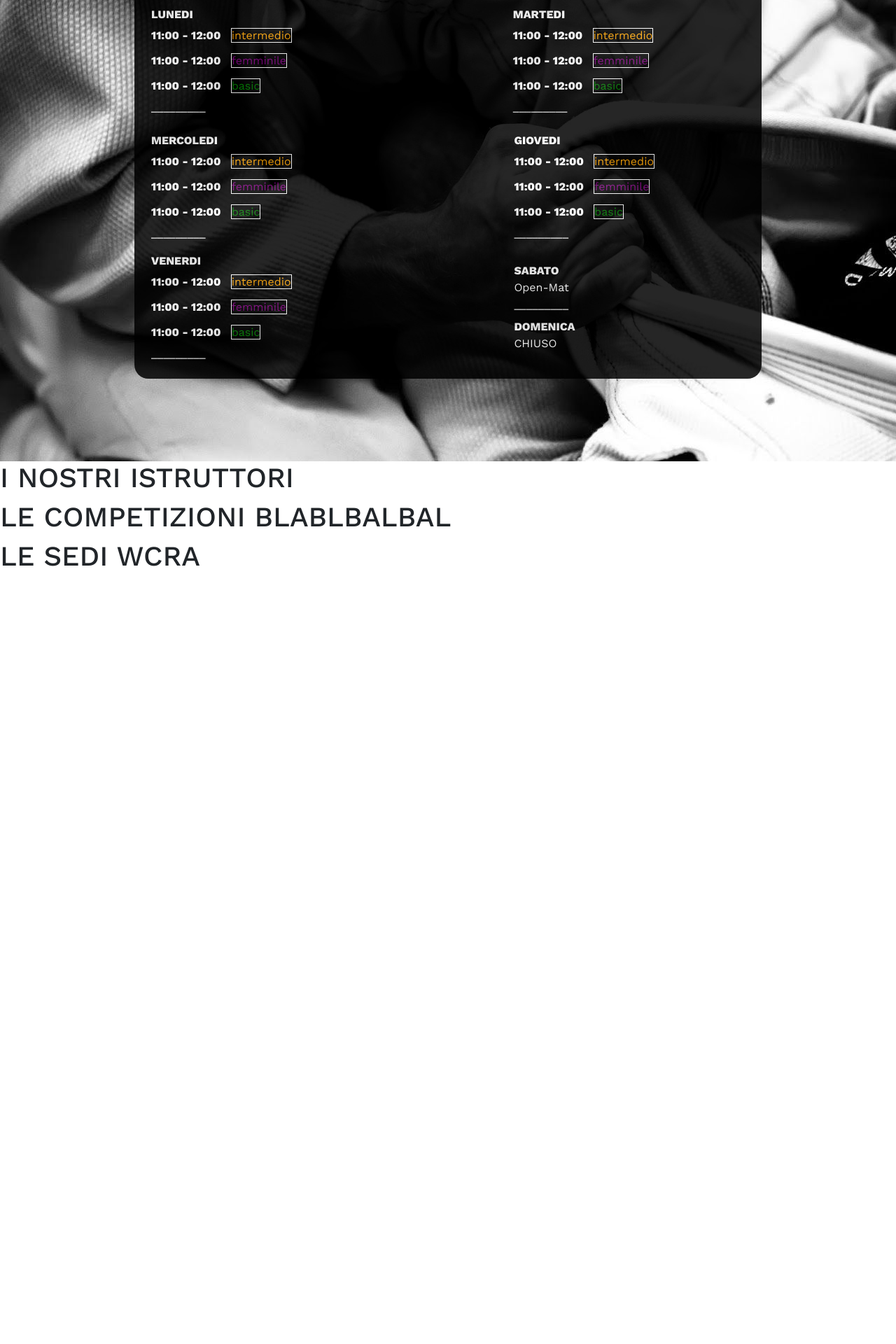
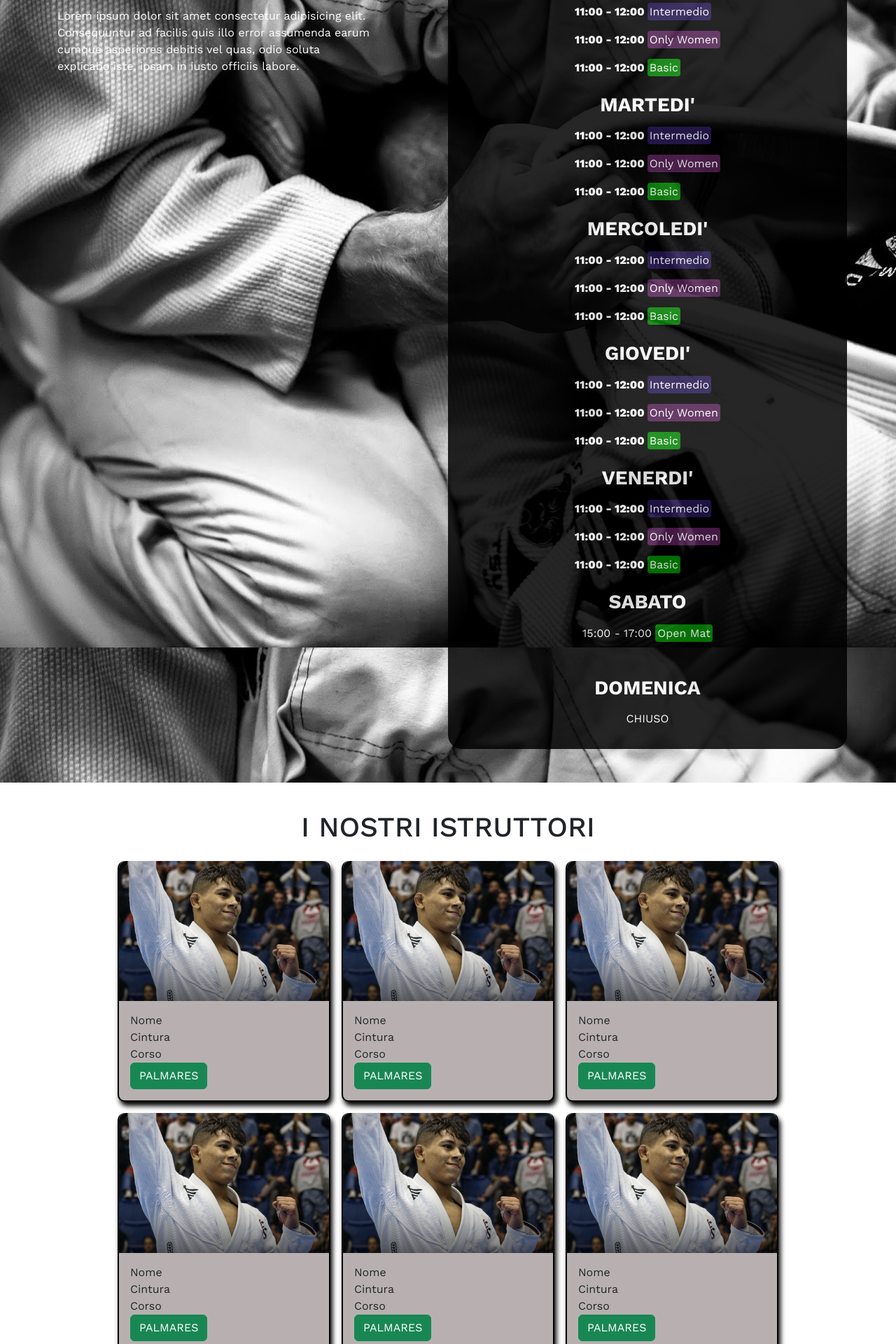
Before and after one commit to MattiaAngelini/wcra, a Vue app: page / in a window 1280 px wide. Shown: the part 1720-3640 px from the top of the page at 70% size. Before the commit the page ends 2547 px from the top, so only its background shows below. Built offline with nearby package versions, Linux system fonts and the light colour scheme.

Commit message:
feat: add cards istruttori & fixed schedule

```diff
--- a/src/pages/AppIstruttori.vue
+++ b/src/pages/AppIstruttori.vue
@@ -7,13 +7,106 @@ export default {
 
 <template>
 
-    <h1>I NOSTRI ISTRUTTORI</h1>
+    <h1 class="text-center mt-4 p-3">I NOSTRI ISTRUTTORI</h1>
+    <section class="istruttori container d-flex justify-content-center flex-wrap gap-3">
 
+
+      <div class="ms-card">
+        <img src="../assets/images/mica.jpg" alt="">
+        <div class="p-3">
+          <div>Nome</div>
+          <div>Cintura</div>
+          <div>Corso</div>
+          <button class="btn btn-success"> PALMARES</button>
+        </div>
+
+      </div>
+      <div class="ms-card">
+        <img src="../assets/images/mica.jpg" alt="">
+        <div class="p-3">
+          <div>Nome</div>
+          <div>Cintura</div>
+          <div>Corso</div>
+          <button class="btn btn-success"> PALMARES</button>
+        </div>
+
+      </div>
+      <div class="ms-card">
+        <img src="../assets/images/mica.jpg" alt="">
+        <div class="p-3">
+          <div>Nome</div>
+          <div>Cintura</div>
+          <div>Corso</div>
+          <button class="btn btn-success"> PALMARES</button>
+        </div>
+
+      </div>
+      <div class="ms-card">
+        <img src="../assets/images/mica.jpg" alt="">
+        <div class="p-3">
+          <div>Nome</div>
+          <div>Cintura</div>
+          <div>Corso</div>
+          <button class="btn btn-success"> PALMARES</button>
+        </div>
+
+      </div>
+      <div class="ms-card">
+        <img src="../assets/images/mica.jpg" alt="">
+        <div class="p-3">
+          <div>Nome</div>
+          <div>Cintura</div>
+          <div>Corso</div>
+          <button class="btn btn-success"> PALMARES</button>
+        </div>
+
+      </div>
+      <div class="ms-card">
+        <img src="../assets/images/mica.jpg" alt="">
+        <div class="p-3">
+          <div>Nome</div>
+          <div>Cintura</div>
+          <div>Corso</div>
+          <button class="btn btn-success"> PALMARES</button>
+        </div>
+
+      </div>
+      <div class="ms-card">
+        <img src="../assets/images/mica.jpg" alt="">
+        <div class="p-3">
+          <div>Nome</div>
+          <div>Cintura</div>
+          <div>Corso</div>
+          <button class="btn btn-success"> PALMARES</button>
+        </div>
+
+      </div>
+    </section>
 
 </template>
 
 <style scoped lang="scss">
 
+.istruttori {
+  min-height: 100vh;
+
+    .ms-card{
+      border: 2px solid black;
+      border-top: none;
+      border-radius: 10px;
+      background-color: rgb(184, 176, 176);
+      box-shadow: 3px 6px 7px rgba(0, 0, 0, 1);
+
+
+      img {
+         max-width: 300px;
+         border-radius: 10px 10px 0 0px;
+      }
+
+    }
+
+}
+
 
 
 </style>
--- a/src/pages/AppSchedule.vue
+++ b/src/pages/AppSchedule.vue
@@ -5,80 +5,80 @@ export default {
 
 }
 </script>
-
 <template>
 
-<div class="wrap d-flex justify-content-center align-items-center flex-wrap">
+  <section class="wrap p-5 ">
+    <div class="container">
+      <div class="row">
 
-  <div class="container calendar p-3 m-3">
+        <!-- Descrizione corsi -->
+        <div class="col-lg-5 ">
+          <h1>I nostri corsi sono suddivisi </h1>
+          <p>Lorem ipsum dolor sit amet consectetur adipisicing elit. Consequuntur ad facilis quis illo error assumenda earum cumque asperiores debitis vel quas, odio soluta explicabo iste, ipsam in iusto officiis labore.</p>
+        </div>
 
-    <div class="d-lg-flex justify-content-evenly p-2">
-      <div class="day-week">LUNEDI
-        <div>11:00 - 12:00 <span class="intermedio">intermedio</span></div>
-        <div>11:00 - 12:00 <span class="femminile">femminile</span></div>
-        <div>11:00 - 12:00 <span class="basic">basic</span></div>
-        <div>_________</div>
-      </div>
+        <!--Sched orari-->
+        <div class="calendar p-5 d-flex justify-content-center offset-lg-1 col-lg-6 text-center">
+          <div>
+            <div class="day-week">
+              <b><h3>LUNEDI</h3></b>
+              <div>11:00 - 12:00 <span class="intermedio">Intermedio</span></div>
+              <div>11:00 - 12:00 <span class="femminile">Only Women</span></div>
+              <div>11:00 - 12:00 <span class="basic">Basic</span></div>
+            </div>
 
-      <div class="day-week p-2">MARTEDI
-        <div>11:00 - 12:00 <span class="intermedio">intermedio</span></div>
-        <div>11:00 - 12:00 <span class="femminile">femminile</span></div>
-        <div>11:00 - 12:00 <span class="basic">basic</span></div>
-        <div>_________</div>
-      </div>
-    </div>
+            <div class="day-week mt-3">
+              <b><h3>MARTEDI'</h3></b>
+              <div>11:00 - 12:00 <span class="intermedio">Intermedio</span></div>
+              <div>11:00 - 12:00 <span class="femminile">Only Women</span></div>
+              <div>11:00 - 12:00 <span class="basic">Basic</span></div>
+            </div>
 
-    <div class="d-lg-flex justify-content-evenly">
-      <div class="day-week p-2">MERCOLEDI
-        <div>11:00 - 12:00 <span class="intermedio">intermedio</span></div>
-        <div>11:00 - 12:00 <span class="femminile">femminile</span></div>
-        <div>11:00 - 12:00 <span class="basic">basic</span></div>
-        <div>_________</div>
-      </div>
-      <div class="day-week p-2">GIOVEDI
-        <div>11:00 - 12:00 <span class="intermedio">intermedio</span></div>
-        <div>11:00 - 12:00 <span class="femminile">femminile</span></div>
-        <div>11:00 - 12:00 <span class="basic">basic</span></div>
-        <div>_________</div>
-      </div>
-    </div>
+            <div class="day-week mt-3">
+              <b><h3>MERCOLEDI'</h3></b>
+              <div>11:00 - 12:00 <span class="intermedio">Intermedio</span></div>
+              <div>11:00 - 12:00 <span class="femminile">Only Women</span></div>
+              <div>11:00 - 12:00 <span class="basic">Basic</span></div>
+            </div>
 
-    <div class="d-lg-flex justify-content-evenly ">
-      <div class="day-week p-2">VENERDI
-        <div>11:00 - 12:00 <span class="intermedio">intermedio</span></div>
-        <div>11:00 - 12:00 <span class="femminile">femminile</span></div>
-        <div>11:00 - 12:00 <span class="basic">basic</span></div>
-        <div>_________</div>
+            <div class="day-week mt-3">
+              <b><h3>GIOVEDI'</h3></b>
+              <div>11:00 - 12:00 <span class="intermedio">Intermedio</span></div>
+              <div>11:00 - 12:00 <span class="femminile">Only Women</span></div>
+              <div>11:00 - 12:00 <span class="basic">Basic</span></div>
+            </div>
+
+            <div class="day-week mt-3">
+              <b><h3>VENERDI'</h3></b>
+              <div>11:00 - 12:00 <span class="intermedio">Intermedio</span></div>
+              <div>11:00 - 12:00 <span class="femminile">Only Women</span></div>
+              <div>11:00 - 12:00 <span class="basic">Basic</span></div>
+            </div>
+
+            <div class="weekend mt-3">
+              <b><h3>SABATO</h3></b>
+              <div>15:00 - 17:00 <span class="basic">Open Mat</span></div>
+            </div>
+
+            <div class="weekend mt-3">
+              <b><h3>DOMENICA</h3></b>
+              <div>CHIUSO</div>
+            </div>
+          </div>
+        </div>
 
 
       </div>
+    </div>
+  </section>
 
-      <div class="weekend p-2">SABATO
-        <div>Open-Mat</div>
-        <div class="mb-2">_________</div>
+  </template>
 
-
-        <div class="weekend ">DOMENICA</div>
-        <div>CHIUSO</div>
-      </div>
-
-    </div>
-
-
-
-
-
-
-
-  </div>
-</div>
-
-
-</template>
 
 <style scoped lang="scss">
 
-h1{color: white;}
+h1,p{color: white;}
+h3{font-weight: 700;}
 
 .wrap {
   background-image: url('/src/assets/images/cover-orari.jpg');
@@ -90,43 +90,67 @@ h1{color: white;}
   opacity: 0.85;
   border-radius: 20px;
   color: white;
-  width: 70%;
   min-height: 80%;
 
-    .day-week, .weekend {
-    min-height: 20%;
+    .day-week, .weekend{
+    min-height: 10%;
     font-weight: 800;
     min-width: 60%;
     margin: auto;
+    line-height: 40px;
     }
 
-    .day-week div:nth-child(1),
-    .day-week div:nth-child(2),
-    .day-week div:nth-child(3) {
-        font-weight: 800;
-        padding: 6px 0 6px 0;
+  .day-week div.weekend div:first-child {
+    font-weight: 800;
+  }
+  .day-week div, .weekend div:first-child {
+    text-align: left;
+    font-weight: 800;
+}
 
+    .basic, .intermedio, .femminile{
+
+      border-radius: 4px;
+      padding: 3px;
+      text-align: center;
 
     }
 
-    .basic, .intermedio, .femminile{
-      margin-left: 10px;
-      border: 1px solid white;
-    }
-
     .basic{
-      color: green;
+      background-color: green;
     }
 
     .intermedio {
-      color: orange;
+      background-color: rgb(35, 22, 78)
 
     }
 
     .femminile {
-      color: purple;
+      background-color: rgb(79, 30, 79)
 
     }
+
+}
+
+// MEDIA QUERIES
+// Very small devices (e.g., smartphones with screens smaller than 340px)
+@media (min-width: 200px) and (max-width: 320px) {
+
+  *{font-size: 10px;}
+
+}
+
+// Smartphone
+@media (min-width: 321px) and (max-width: 400px) {
+
+
+}
+
+// Very small devices (e.g., smartphones with screens smaller than 340px)
+@media (max-width: 768px) {
+
+  span {display: block;}
+
 
 }
 
```
